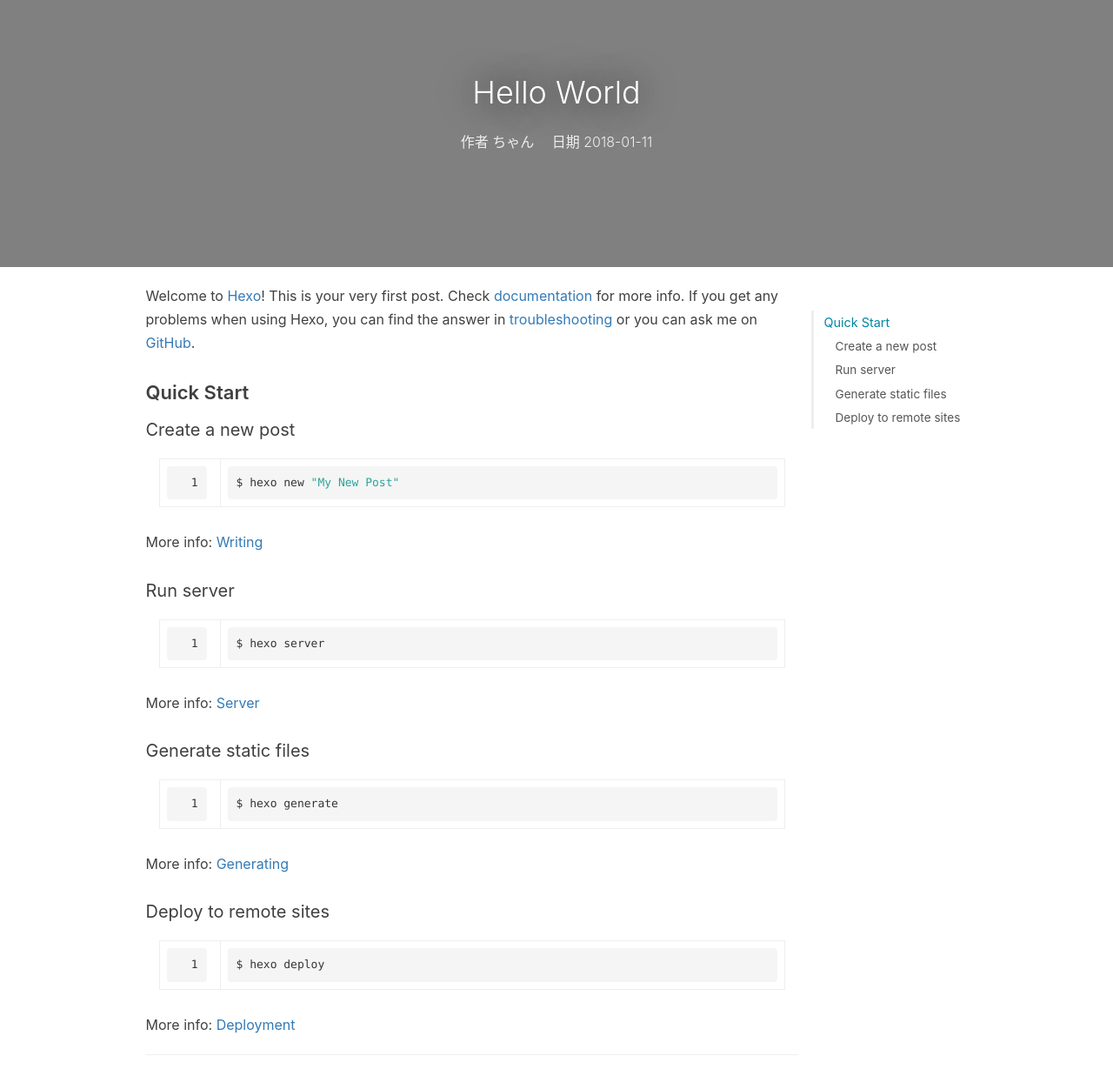
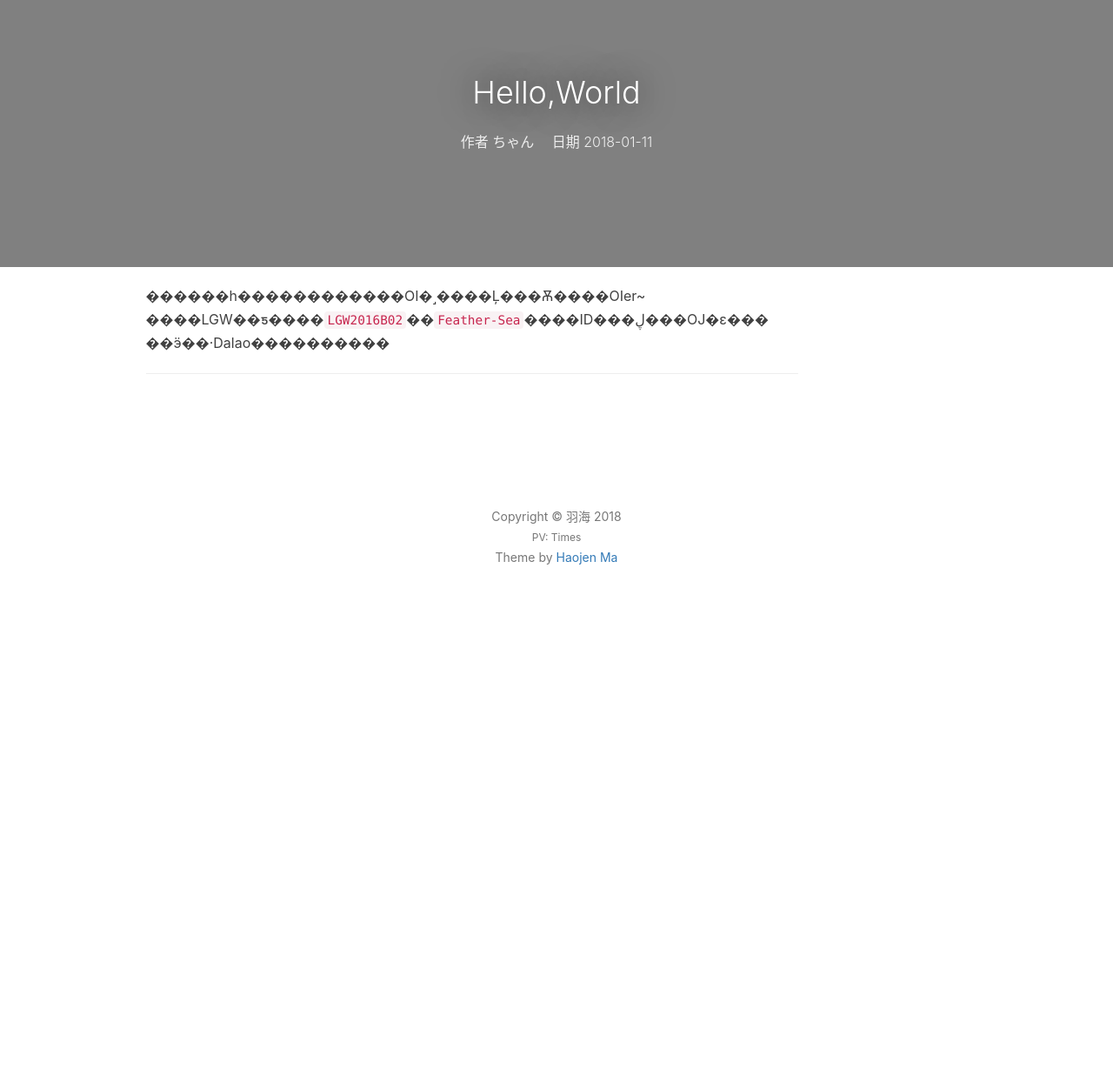
Before and after one commit to Feather-Sea/Feather-Sea.github.io, a plain HTML site: page 2018/01/11/hello-world/index.html in a window 1280 px wide. Shown: the part 63-1300 px from the top of the page at 87% size. After the commit the page ends 801 px from the top, so only its background shows below. Drawn offline with nearby package versions, Linux system fonts and the light colour scheme; some packages are replaced by stand-ins of ours; a script that the page names is missing.

Commit message:
Site updated: 2018-01-11 23:03:31

```diff
--- a/2018/01/11/hello-world/index.html
+++ b/2018/01/11/hello-world/index.html
@@ -18,11 +18,11 @@
     <link rel="stylesheet" href="//cdn.bootcss.com/font-awesome/4.6.3/css/font-awesome.css">
     <title>
 
-        Hello World｜undefined
+        Hello,World｜undefined
 
     </title>
 
-    <link rel="canonical" href="http://yoursite.com/2018/01/11/hello-world/">
+    <link rel="canonical" href="http://yoursite.com/2018/01/11/Hello-World/">
 
     <!-- Bootstrap Core CSS -->
     <link rel="stylesheet" href="/css/bootstrap.min.css">
@@ -137,7 +137,7 @@
         <div class="row">
             <div class="col-lg-8 col-lg-offset-2 col-md-10 col-md-offset-1 text-center">
                 <div class="post-heading">
-                    <h1>Hello World</h1>
+                    <h1>Hello,World</h1>
 
                     <span class="meta">
                          作者 ちゃん
@@ -154,7 +154,7 @@
     </div>
     <div class="post-title-haojen">
         <span>
-            Hello World
+            Hello,World
         </span>
     </div>
 </header>
@@ -165,15 +165,7 @@
         <div class="row">
             <!-- Post Container -->
             <div class="col-lg-8 col-lg-offset-1 col-sm-9 post-container">
-                <p>Welcome to <a href="https://hexo.io/" target="_blank" rel="noopener">Hexo</a>! This is your very first post. Check <a href="https://hexo.io/docs/" target="_blank" rel="noopener">documentation</a> for more info. If you get any problems when using Hexo, you can find the answer in <a href="https://hexo.io/docs/troubleshooting.html" target="_blank" rel="noopener">troubleshooting</a> or you can ask me on <a href="https://github.com/hexojs/hexo/issues" target="_blank" rel="noopener">GitHub</a>.</p>
-<h2 id="Quick-Start"><a href="#Quick-Start" class="headerlink" title="Quick Start"></a>Quick Start</h2><h3 id="Create-a-new-post"><a href="#Create-a-new-post" class="headerlink" title="Create a new post"></a>Create a new post</h3><figure class="highlight bash"><table><tr><td class="gutter"><pre><span class="line">1</span><br></pre></td><td class="code"><pre><span class="line">$ hexo new <span class="string">"My New Post"</span></span><br></pre></td></tr></table></figure>
-<p>More info: <a href="https://hexo.io/docs/writing.html" target="_blank" rel="noopener">Writing</a></p>
-<h3 id="Run-server"><a href="#Run-server" class="headerlink" title="Run server"></a>Run server</h3><figure class="highlight bash"><table><tr><td class="gutter"><pre><span class="line">1</span><br></pre></td><td class="code"><pre><span class="line">$ hexo server</span><br></pre></td></tr></table></figure>
-<p>More info: <a href="https://hexo.io/docs/server.html" target="_blank" rel="noopener">Server</a></p>
-<h3 id="Generate-static-files"><a href="#Generate-static-files" class="headerlink" title="Generate static files"></a>Generate static files</h3><figure class="highlight bash"><table><tr><td class="gutter"><pre><span class="line">1</span><br></pre></td><td class="code"><pre><span class="line">$ hexo generate</span><br></pre></td></tr></table></figure>
-<p>More info: <a href="https://hexo.io/docs/generating.html" target="_blank" rel="noopener">Generating</a></p>
-<h3 id="Deploy-to-remote-sites"><a href="#Deploy-to-remote-sites" class="headerlink" title="Deploy to remote sites"></a>Deploy to remote sites</h3><figure class="highlight bash"><table><tr><td class="gutter"><pre><span class="line">1</span><br></pre></td><td class="code"><pre><span class="line">$ hexo deploy</span><br></pre></td></tr></table></figure>
-<p>More info: <a href="https://hexo.io/docs/deployment.html" target="_blank" rel="noopener">Deployment</a></p>
+                <p>������һ������������OI�˼����Ļ���Ѫ����OIer~<br>����LGW��ƽ����<code>LGW2016B02</code>��<code>Feather-Sea</code>����ID���ڸ���OJ�ε���<br>��ӭ��·Dalao����������</p>
 
                 <hr>
 
@@ -194,7 +186,7 @@
 
             <div class="hidden-xs col-sm-3 toc-col">
                 <div class="toc-wrap">
-                    <ol class="toc"><li class="toc-item toc-level-2"><a class="toc-link" href="#Quick-Start"><span class="toc-text">Quick Start</span></a><ol class="toc-child"><li class="toc-item toc-level-3"><a class="toc-link" href="#Create-a-new-post"><span class="toc-text">Create a new post</span></a></li><li class="toc-item toc-level-3"><a class="toc-link" href="#Run-server"><span class="toc-text">Run server</span></a></li><li class="toc-item toc-level-3"><a class="toc-link" href="#Generate-static-files"><span class="toc-text">Generate static files</span></a></li><li class="toc-item toc-level-3"><a class="toc-link" href="#Deploy-to-remote-sites"><span class="toc-text">Deploy to remote sites</span></a></li></ol></li></ol>
+
                 </div>
             </div>
         </div>
```
Also changed, not shown: index.html (+4 -3 lines).
